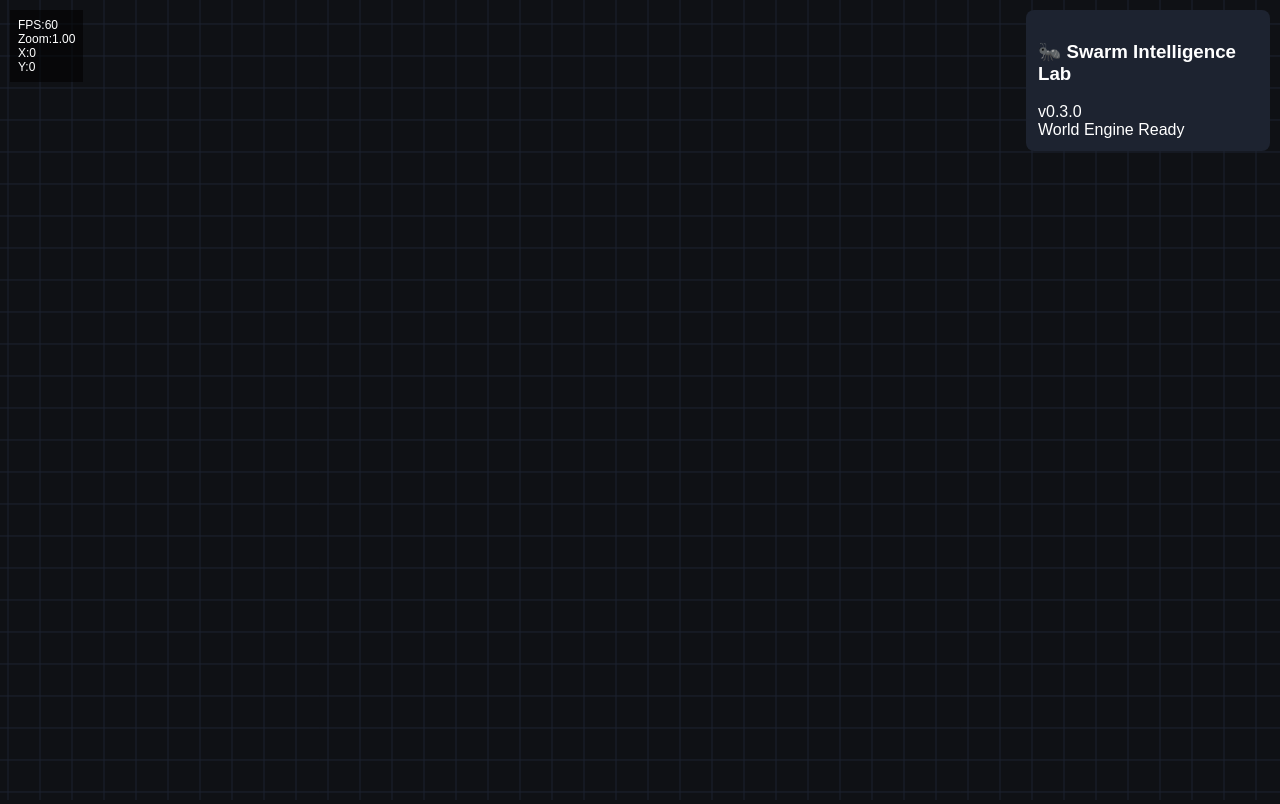
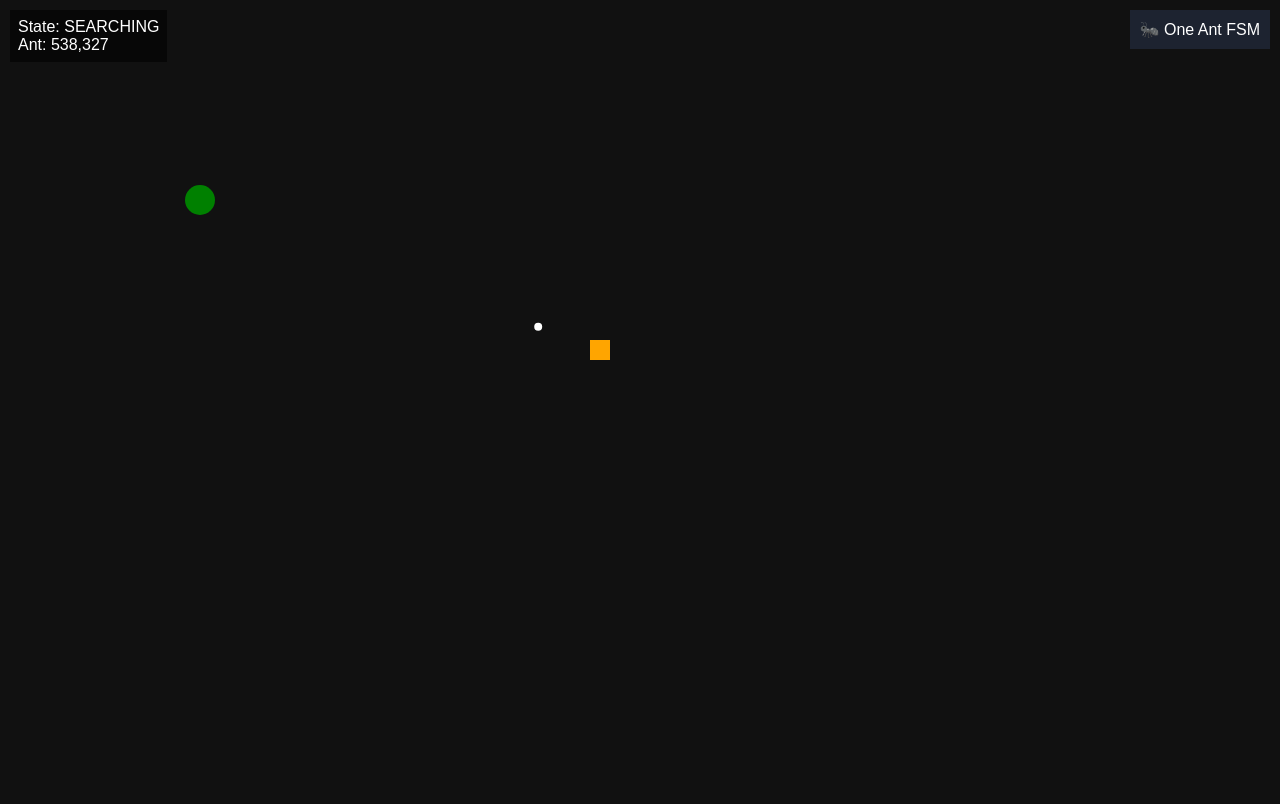
Before and after one commit to e1ephntbrd/swarm-intelligence-lab, a plain HTML site: page app/index.html in a window 1280 px wide. Drawn offline with Linux system fonts and the light colour scheme.

Commit message:
Implement: 1st ant agent with state machine

```diff
--- /dev/null
+++ b/app/entities/ant.js
@@ -0,0 +1 @@
+export class Ant {}
--- /dev/null
+++ b/app/entities/food.js
@@ -0,0 +1 @@
+export class Food {}
--- /dev/null
+++ b/app/entities/nest.js
@@ -0,0 +1 @@
+export class Nest {}
--- a/app/index.html
+++ b/app/index.html
@@ -1 +1 @@
-<!doctype html><html><head><meta charset="utf-8"><title>Swarm Intelligence Lab</title><link rel="stylesheet" href="css/layout.css"></head><body><canvas id="world"></canvas><div id="debug"></div><aside id="panel"><h3>🐜 Swarm Intelligence Lab</h3><div>v0.3.0</div><div>World Engine Ready</div></aside><script type="module" src="main.js"></script></body></html>
+<!doctype html><html><head><meta charset="utf-8"><title>Swarm Lab v0.4.0</title><style>body{margin:0;overflow:hidden;background:#111;color:#fff;font-family:Arial}#debug{position:fixed;left:10px;top:10px;background:#0008;padding:8px;white-space:pre}#panel{position:fixed;right:10px;top:10px;background:#1d2330;padding:10px}</style></head><body><canvas id="world"></canvas><div id="debug"></div><div id="panel">🐜 One Ant FSM</div><script type="module" src="main.js"></script></body></html>
--- a/app/main.js
+++ b/app/main.js
@@ -1 +1,2 @@
-import { Engine } from "./core/engine.js"; const engine=new Engine(); engine.start();
+const canvas=document.getElementById("world");const ctx=canvas.getContext("2d");const dbg=document.getElementById("debug");function rs(){canvas.width=innerWidth;canvas.height=innerHeight}rs();addEventListener("resize",rs);const nest={x:200,y:200};const food={x:600,y:350};const ant={x:200,y:200,state:"SEARCHING",speed:1.2};function moveTo(t){const dx=t.x-ant.x,dy=t.y-ant.y;const d=Math.hypot(dx,dy)||1;ant.x+=dx/d*ant.speed;ant.y+=dy/d*ant.speed;}function loop(){if(ant.state==='SEARCHING'){moveTo(food);if(Math.hypot(food.x-ant.x,food.y-ant.y)<8)ant.state='RETURNING_HOME';}else{moveTo(nest);if(Math.hypot(nest.x-ant.x,nest.y-ant.y)<8)ant.state='SEARCHING';}ctx.fillStyle='#111';ctx.fillRect(0,0,canvas.width,canvas.height);ctx.fillStyle='green';ctx.beginPath();ctx.arc(nest.x,nest.y,15,0,7);ctx.fill();ctx.fillStyle='orange';ctx.fillRect(food.x-10,food.y-10,20,20);ctx.fillStyle='white';ctx.beginPath();ctx.arc(ant.x,ant.y,4,0,7);ctx.fill();dbg.textContent=`State: ${ant.state}
+Ant: ${ant.x.toFixed(0)},${ant.y.toFixed(0)}`;requestAnimationFrame(loop)}loop();
--- /dev/null
+++ b/app/systems/ant-fsm-system.js
@@ -0,0 +1 @@
+export class AntFSMSystem {}
--- /dev/null
+++ b/app/systems/movement-system.js
@@ -0,0 +1 @@
+export class MovementSystem {}
```
Also changed, not shown: 3 other files.
